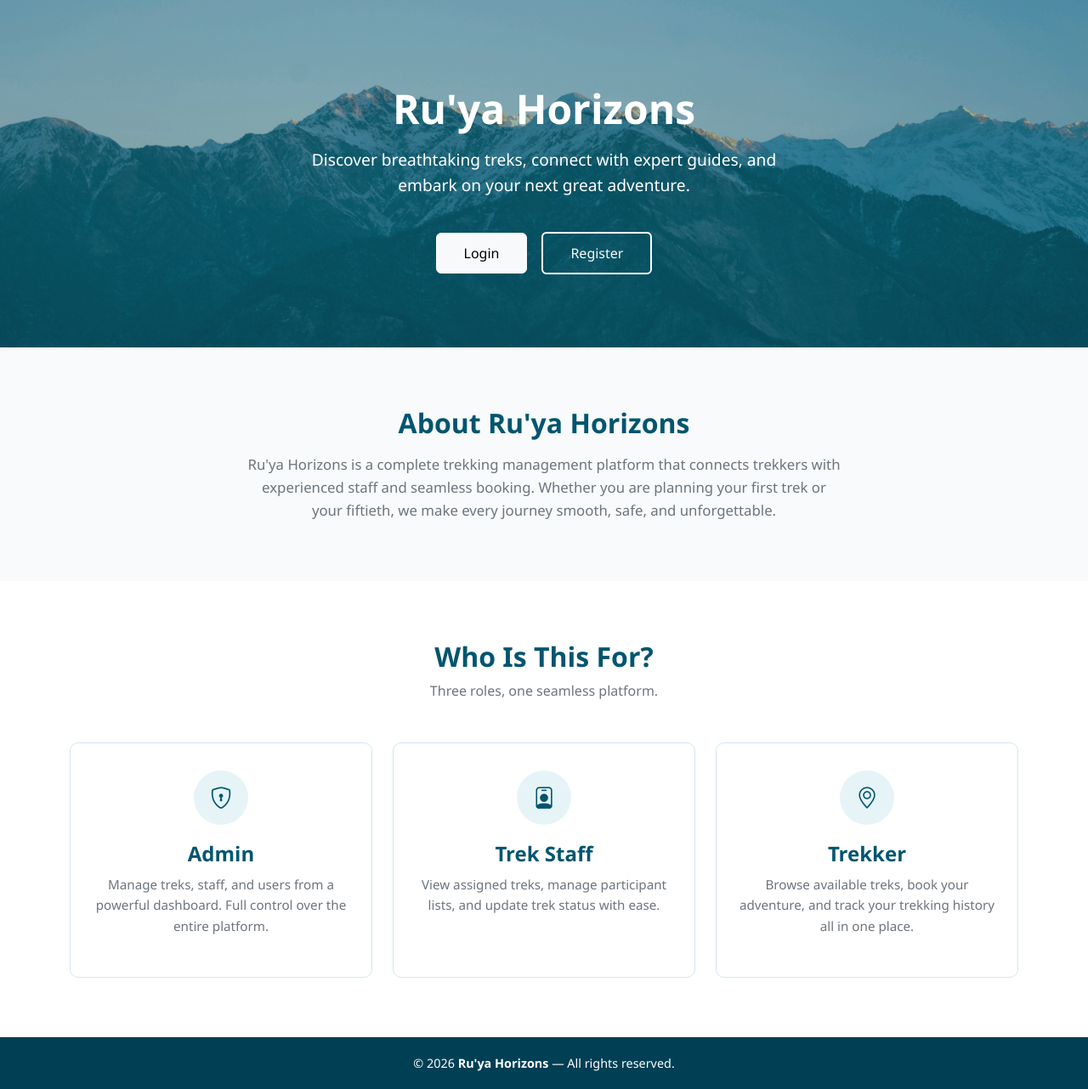
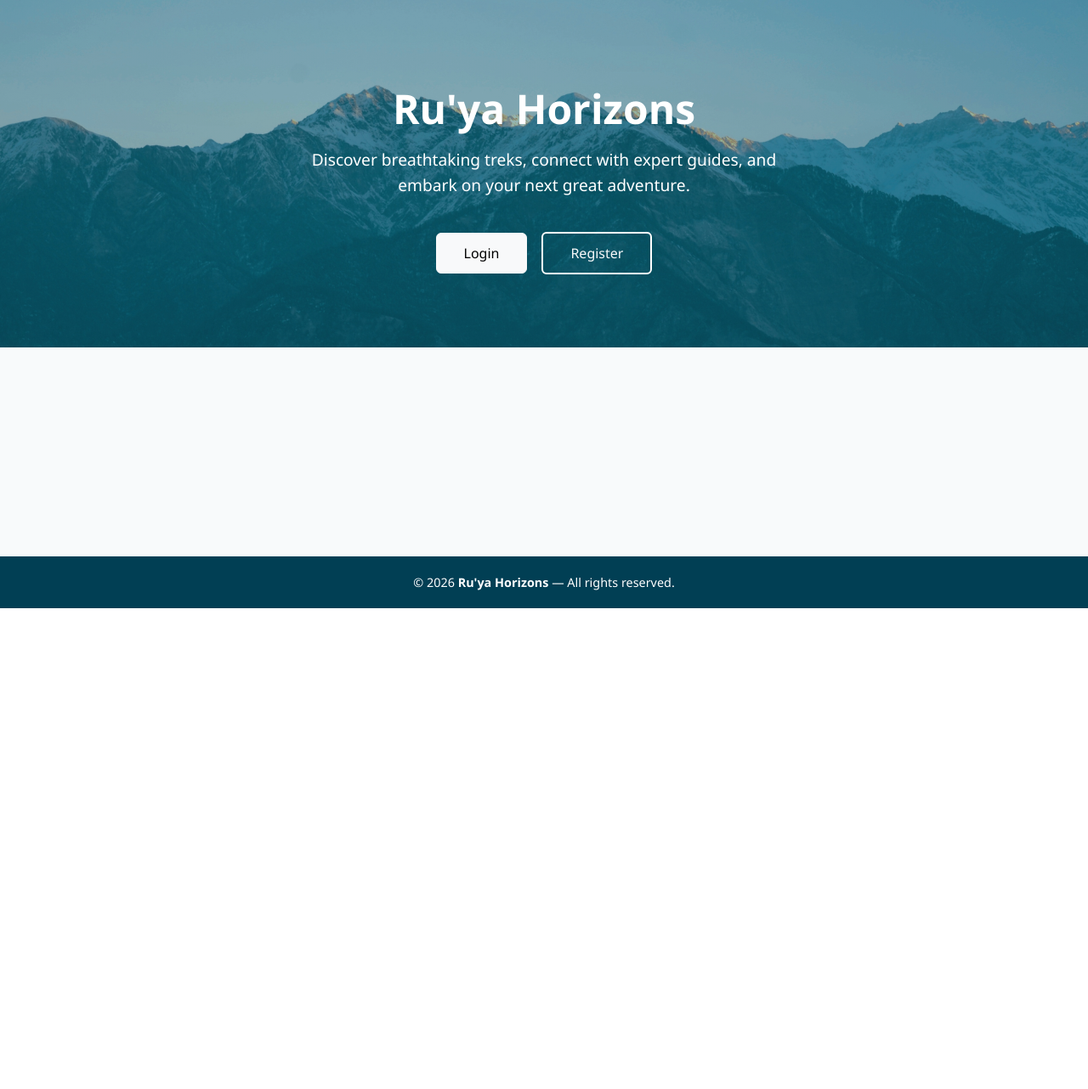
Before and after one commit to 24f3003190ds/Trekking-Management-App-V1, a Flask app: page / in a window 1280 px wide. Shown: the part 84-1366 px from the top of the page at 85% size. After the commit the page ends 800 px from the top, so only its background shows below. Run offline with Flask 3, Linux system fonts and the light colour scheme.

Commit message:
Enhanced my homepage

```diff
--- a/templates/base.html
+++ b/templates/base.html
@@ -20,11 +20,9 @@
 
 <body class="d-flex flex-column min-vh-100">
 
-    <!-- ===== Navbar ===== -->
     <nav class="navbar">
         <div class="container">
 
-            <!-- Brand -->
             <a class="navbar-brand" href="{{ url_for('index') }}">
                 Ru'ya <span>Horizons</span>
             </a>
@@ -83,12 +81,11 @@
     </nav>
 
 
-    <!-- ===== Main Content ===== -->
     <main class="flex-grow-1">
         {% block content %}{% endblock %}
     </main>
 
-    <!-- ===== Footer ===== -->
+
     <footer class="footer">
         <div class="container">
             <p class="mb-0">
--- a/templates/index.html
+++ b/templates/index.html
@@ -4,8 +4,7 @@
 
 {% block content %}
 
-<!-- ===== Hero Section ===== -->
-<section class="hero-section">
+<section class="hero-section ">
     <div class="container">
         <h1>Ru'ya Horizons</h1>
         <p>Discover breathtaking treks, connect with expert guides, and embark on your next great adventure.</p>
@@ -14,61 +13,4 @@
     </div>
 </section>
 
-<!-- ===== About Section ===== -->
-<section class="about-section">
-    <div class="container">
-        <h2>About Ru'ya Horizons</h2>
-        <p>
-            Ru'ya Horizons is a complete trekking management platform that connects
-            trekkers with experienced staff and seamless booking. Whether you are
-            planning your first trek or your fiftieth, we make every journey smooth,
-            safe, and unforgettable.
-        </p>
-    </div>
-</section>
-
-<!-- ===== Features Section ===== -->
-<section class="features-section">
-    <div class="container">
-        <h2>Who Is This For?</h2>
-        <p class="section-subtitle">Three roles, one seamless platform.</p>
-        <div class="row g-4">
-
-            <!-- Admin Card -->
-            <div class="col-md-4">
-                <div class="feature-card">
-                    <div class="icon-wrap">
-                        <i class="bi bi-shield-lock"></i>
-                    </div>
-                    <h4>Admin</h4>
-                    <p>Manage treks, staff, and users from a powerful dashboard. Full control over the entire platform.</p>
-                </div>
-            </div>
-
-            <!-- Trek Staff Card -->
-            <div class="col-md-4">
-                <div class="feature-card">
-                    <div class="icon-wrap">
-                        <i class="bi bi-person-badge"></i>
-                    </div>
-                    <h4>Trek Staff</h4>
-                    <p>View assigned treks, manage participant lists, and update trek status with ease.</p>
-                </div>
-            </div>
-
-            <!-- Trekker Card -->
-            <div class="col-md-4">
-                <div class="feature-card">
-                    <div class="icon-wrap">
-                        <i class="bi bi-geo-alt"></i>
-                    </div>
-                    <h4>Trekker</h4>
-                    <p>Browse available treks, book your adventure, and track your trekking history all in one place.</p>
-                </div>
-            </div>
-
-        </div>
-    </div>
-</section>
-
 {% endblock %}
```
